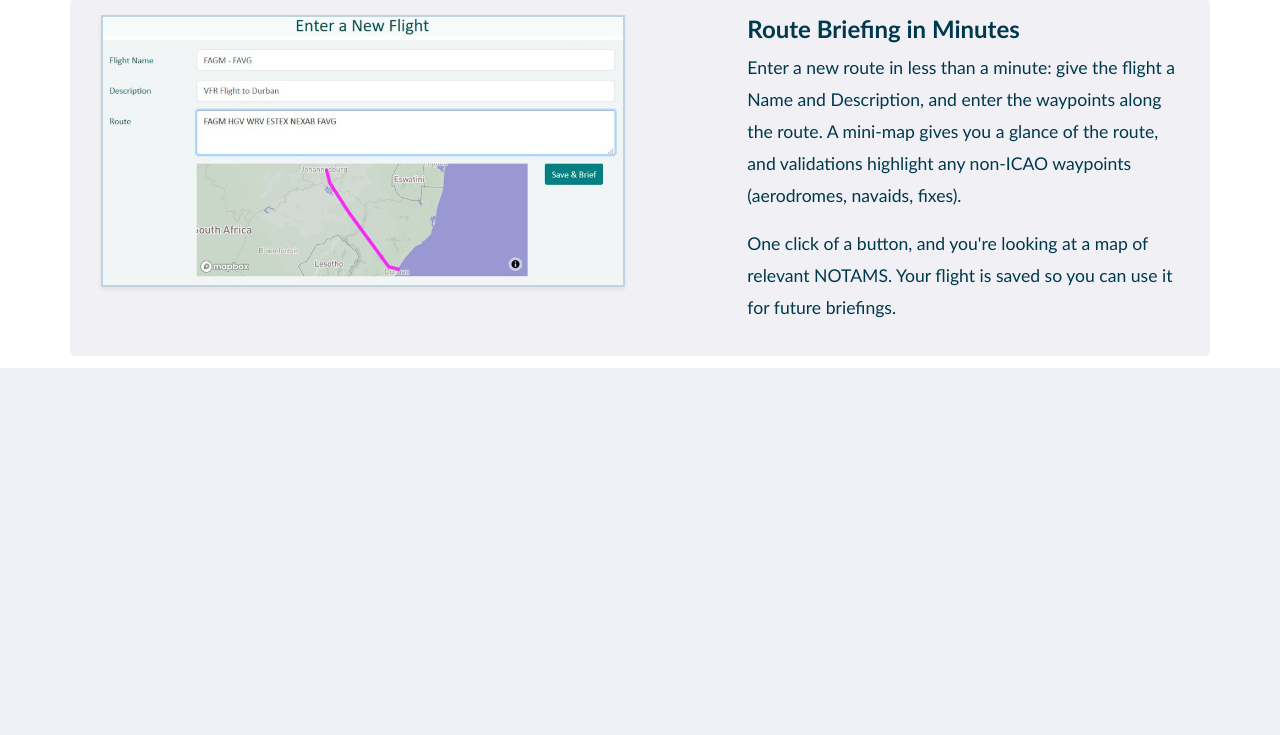
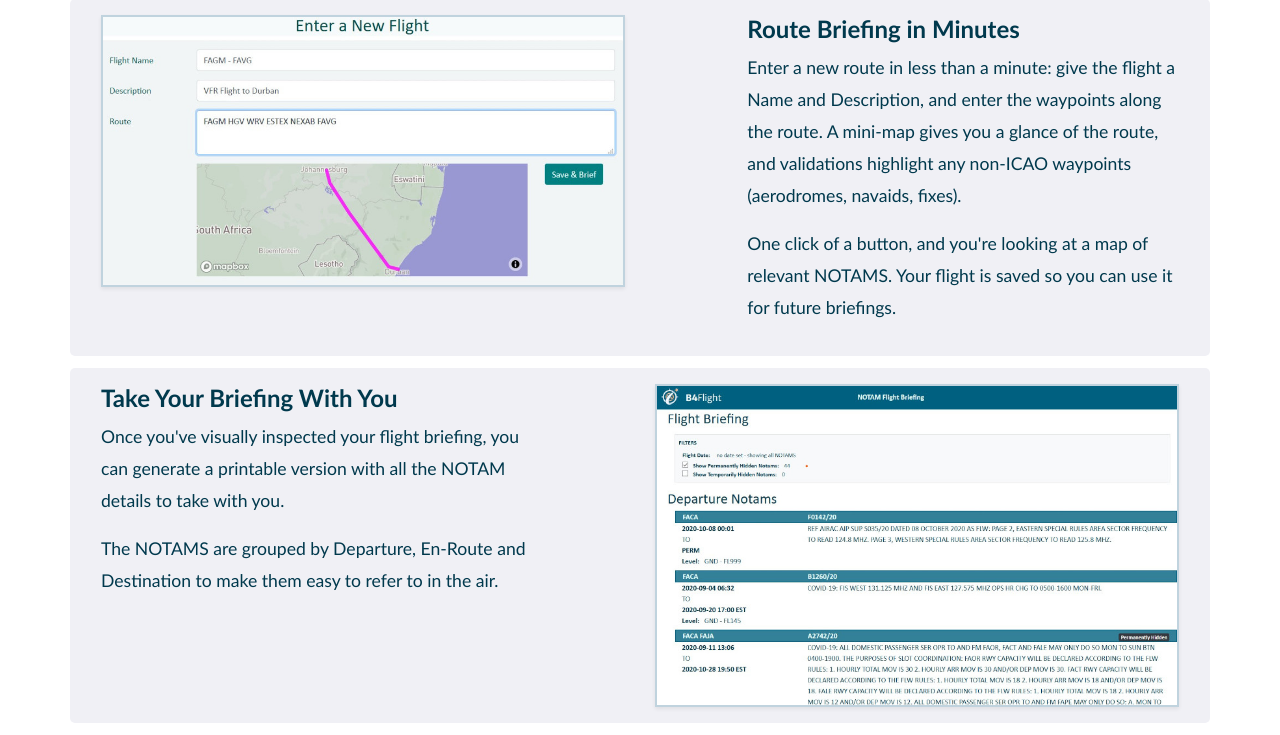
Before and after one commit to yyqyu/B4Flight, a Flask app: page / in a window 1280 px wide. Shown: the part 840-1575 px from the top of the page. Before the commit the page ends 1208 px from the top, so only its background shows below. Run offline with Flask 2, Linux system fonts and the light colour scheme; parts of the project's set-up code (start-up, migrations or seed data) failed here and were passed over; some libraries are stand-ins or nearby versions.

Commit message:
Add Printable Briefing to the home page

```diff
--- a/B4Flight/src/flightbriefing/templates/index.html
+++ b/B4Flight/src/flightbriefing/templates/index.html
@@ -54,5 +54,19 @@
 		</div>
 	</div>
 
+	<div class="row bflight-panel">
+		<div class="col-sm-5">
+			<h2 class="home-page">Take Your Briefing With You</h2>
+			<div class="home-page">
+				<p>Once you've visually inspected your flight briefing, you can generate a printable version with all the NOTAM details to take with you.</p>
+				<p>The NOTAMS are grouped by Departure, En-Route and Destination to make them easy to refer to in the air.</p>
+			</div>
+		</div>
+		<div class="offset-sm-1 col-sm-6 ">
+			<img class="img-fluid home-page shadow-sm" src="{{url_for('static', filename='img/flight-briefing.jpg')}}" alt="Create a Printable Briefing">
+		</div>
+	</div>
+
+
 </div>
 {% endblock %}
```
Also changed, not shown: B4Flight/src/flightbriefing/static/img/flight-briefing.jpg (added).
